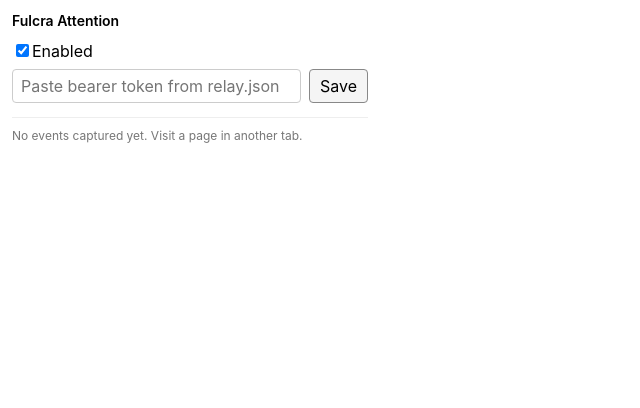
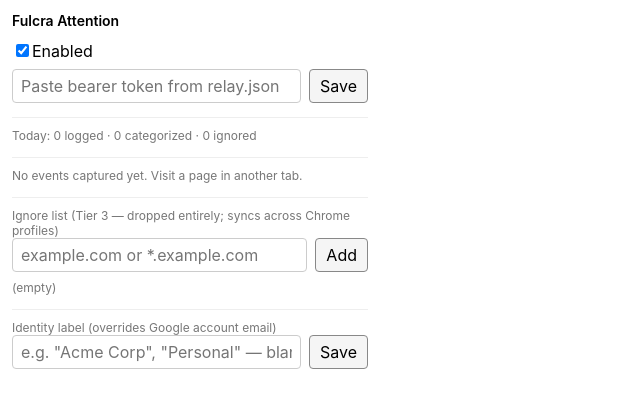
Before and after one commit to ashfulcra/fulcra-tools, a React (Vite) app in the folder chrome/: page / in a window 1280 px wide. Shown: the top 408 px of the page, without its empty margins (0-640 px from the left). Built offline with nearby package versions, Linux system fonts and the light colour scheme.

Commit message:
feat(chrome): popup ignore list editor + counts + identity label

```diff
--- a/chrome/src/popup/App.tsx
+++ b/chrome/src/popup/App.tsx
@@ -1,12 +1,18 @@
 import { BearerForm } from "./BearerForm";
 import { LiveStream } from "./LiveStream";
+import { IgnoreList } from "./IgnoreList";
+import { Counts } from "./Counts";
+import { IdentityLabel } from "./IdentityLabel";
 
 export function App() {
   return (
     <div className="app">
       <h1>Fulcra Attention</h1>
       <BearerForm />
+      <Counts />
       <LiveStream />
+      <IgnoreList />
+      <IdentityLabel />
     </div>
   );
 }
--- /dev/null
+++ b/chrome/src/popup/Counts.tsx
@@ -0,0 +1,27 @@
+import { useEffect, useState } from "react";
+
+interface CountsState { logged: number; categorized: number; ignored: number; }
+
+export function Counts() {
+  const [c, setC] = useState<CountsState>({ logged: 0, categorized: 0, ignored: 0 });
+
+  useEffect(() => {
+    let stopped = false;
+    async function refresh() {
+      const r = await chrome.storage.local.get("counts");
+      const today = new Date().toISOString().slice(0, 10);
+      const raw = r.counts as { date: string; logged: number; categorized: number; ignored: number } | undefined;
+      const cur = raw && raw.date === today ? raw : { date: today, logged: 0, categorized: 0, ignored: 0 };
+      if (!stopped) setC({ logged: cur.logged, categorized: cur.categorized, ignored: cur.ignored });
+    }
+    void refresh();
+    const id = setInterval(refresh, 2000);
+    return () => { stopped = true; clearInterval(id); };
+  }, []);
+
+  return (
+    <div className="section">
+      <div className="muted">Today: {c.logged} logged · {c.categorized} categorized · {c.ignored} ignored</div>
+    </div>
+  );
+}
--- /dev/null
+++ b/chrome/src/popup/IdentityLabel.tsx
@@ -0,0 +1,34 @@
+import { useEffect, useState } from "react";
+import { loadSettings, saveSettings } from "../storage";
+
+export function IdentityLabel() {
+  const [label, setLabel] = useState("");
+  const [saved, setSaved] = useState(false);
+
+  useEffect(() => {
+    void loadSettings().then((s) => setLabel(s.identityLabel ?? ""));
+  }, []);
+
+  async function save() {
+    const cur = await loadSettings();
+    await saveSettings({ ...cur, identityLabel: label.trim() === "" ? null : label.trim() });
+    setSaved(true);
+    setTimeout(() => setSaved(false), 1500);
+  }
+
+  return (
+    <div className="section">
+      <div className="muted">Identity label (overrides Google account email)</div>
+      <div className="row">
+        <input
+          type="text"
+          placeholder='e.g. "Acme Corp", "Personal" — blank uses Google email'
+          value={label}
+          onChange={(e) => setLabel(e.target.value)}
+        />
+        <button onClick={save}>Save</button>
+      </div>
+      {saved && <div className="muted">Saved.</div>}
+    </div>
+  );
+}
--- /dev/null
+++ b/chrome/src/popup/IgnoreList.tsx
@@ -0,0 +1,58 @@
+import { useEffect, useState } from "react";
+import { loadIgnoreList, saveIgnoreList } from "../storage";
+import type { IgnoreEntry } from "../types";
+
+export function IgnoreList() {
+  const [list, setList] = useState<IgnoreEntry[]>([]);
+  const [draft, setDraft] = useState("");
+
+  async function refresh() {
+    setList(await loadIgnoreList());
+  }
+
+  useEffect(() => { void refresh(); }, []);
+
+  async function add() {
+    const pat = draft.trim();
+    if (pat === "") return;
+    const cur = await loadIgnoreList();
+    if (cur.some((e) => e.pattern === pat)) {
+      setDraft("");
+      return;
+    }
+    await saveIgnoreList([...cur, { pattern: pat, addedAt: new Date().toISOString() }]);
+    setDraft("");
+    await refresh();
+  }
+
+  async function remove(pat: string) {
+    const cur = await loadIgnoreList();
+    await saveIgnoreList(cur.filter((e) => e.pattern !== pat));
+    await refresh();
+  }
+
+  return (
+    <div className="section">
+      <div className="muted">Ignore list (Tier 3 — dropped entirely; syncs across Chrome profiles)</div>
+      <div className="row">
+        <input
+          type="text"
+          placeholder='example.com or *.example.com'
+          value={draft}
+          onChange={(e) => setDraft(e.target.value)}
+          onKeyDown={(e) => { if (e.key === "Enter") void add(); }}
+        />
+        <button onClick={() => void add()}>Add</button>
+      </div>
+      <div className="ignore-list">
+        {list.length === 0 && <div className="muted">(empty)</div>}
+        {list.map((e) => (
+          <div key={e.pattern} className="ignore-row">
+            <span>{e.pattern}</span>
+            <button onClick={() => void remove(e.pattern)}>×</button>
+          </div>
+        ))}
+      </div>
+    </div>
+  );
+}
```
Also changed, not shown: chrome/src/background.ts (+23 -1 lines).
